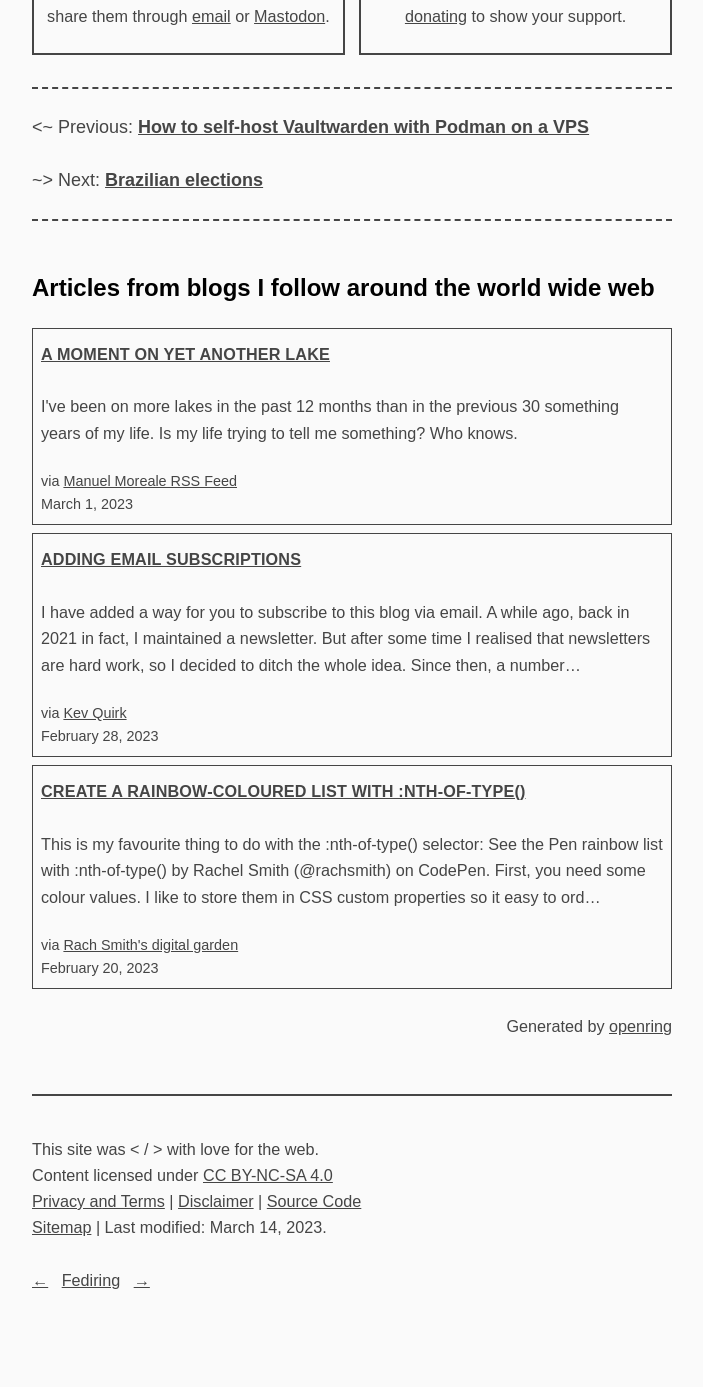
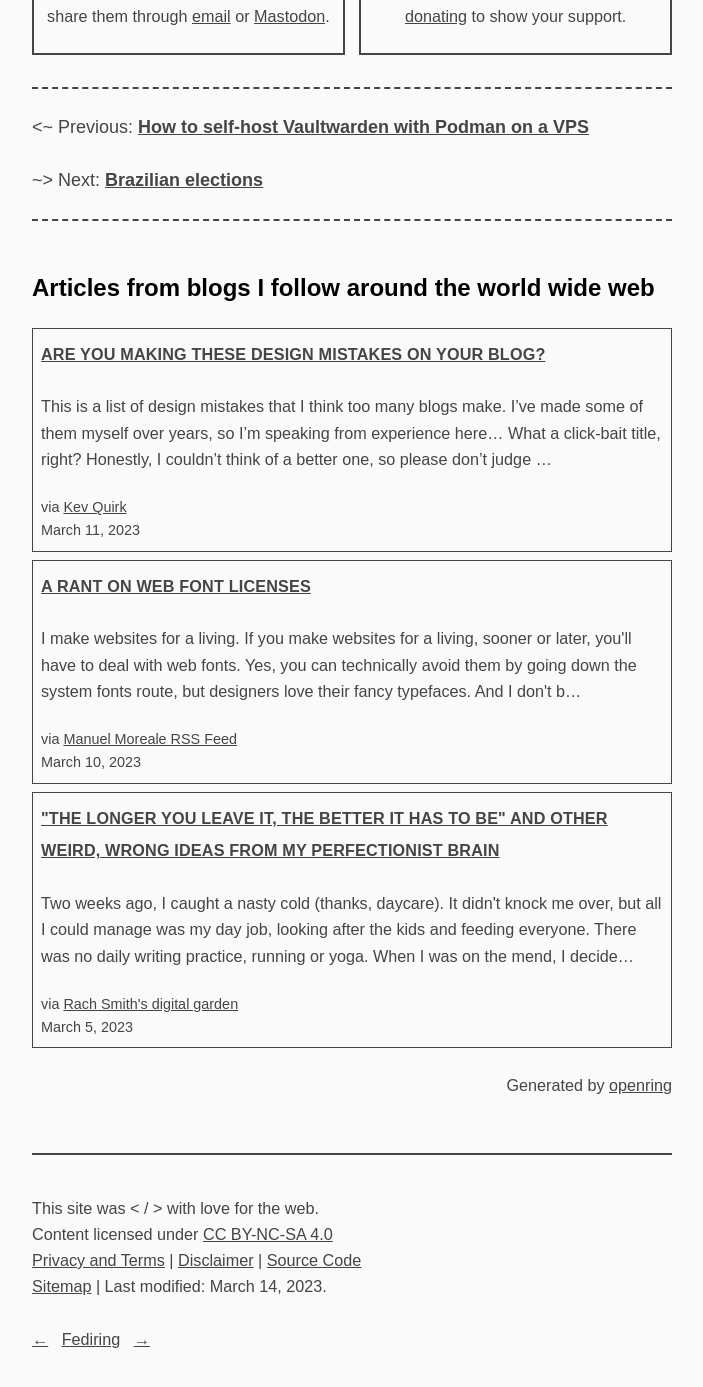
Before and after one commit to a-franca/abf.li, a Jekyll site: the page built from _posts/2022/2022-09-28-hurricane-ian.md, in a window 1280 px wide and 1400 px high, scrolled down 820 px. Shown: the top 1387 px of the window, without its empty margins (288-991 px from the left). Built offline with Jekyll 4.4.1, drawn with Linux system fonts in a browser that asks for light colours; before the commit the page ends 2161 px from its top, so only the background shows below that.

Commit message:
fetch new content

```diff
--- a/_includes/openring-out.html
+++ b/_includes/openring-out.html
@@ -5,48 +5,39 @@
 
     <div class="article">
       <h4 class="title">
-        <a href="https://manuelmoreale.com/@/page/Uirpt1PT38rlTwKE" rel="noopener noreferrer nofollow" target="_blank">A moment on yet another lake</a>
+        <a href="https://kevquirk.com/blog-design-mistakes/" rel="noopener noreferrer nofollow" target="_blank">Are you making these design mistakes on your blog?</a>
       </h4>
-      <p class="summary">I&#39;ve been on more lakes in the past 12 months than in the previous 30 something years of my life. Is my life trying to tell me something? Who knows.
-</p>
+      <p class="summary">
+          This is a list of design mistakes that I think too many blogs make. I’ve made some of them myself over years, so I’m speaking from experience here…
+
+What a click-bait title, right? Honestly, I couldn’t think of a better one, so please don’t judge …</p>
       <small class="source">
-        via <a href="https://manuelmoreale.com" rel="noopener noreferrer nofollow" target="_blank">Manuel Moreale RSS Feed</a>
+        via <a href="https://kevquirk.com" rel="noopener noreferrer nofollow" target="_blank">Kev Quirk</a>
       </small>
-      <small class="date">March 1, 2023</small>
+      <small class="date">March 11, 2023</small>
     </div>
 
     <div class="article">
       <h4 class="title">
-        <a href="https://kevquirk.com/email-subscriptions/" rel="noopener noreferrer nofollow" target="_blank">Adding Email Subscriptions</a>
+        <a href="https://manuelmoreale.com/@/page/AczvIzKXXPUQjhIz" rel="noopener noreferrer nofollow" target="_blank">A rant on web font licenses</a>
       </h4>
-      <p class="summary">
-          I have added a way for you to subscribe to this blog via email.
-
-A while ago, back in 2021 in fact, I maintained a newsletter. But after some time I realised that newsletters are hard work, so I decided to ditch the whole idea.
-
-Since then, a number…</p>
+      <p class="summary">I make websites for a living. If you make websites for a living, sooner or later, you&#39;ll have to deal with web fonts. Yes, you can technically avoid them by going down the system fonts route, but designers love their fancy typefaces. And I don&#39;t b…</p>
       <small class="source">
-        via <a href="https://kevquirk.com" rel="noopener noreferrer nofollow" target="_blank">Kev Quirk</a>
+        via <a href="https://manuelmoreale.com" rel="noopener noreferrer nofollow" target="_blank">Manuel Moreale RSS Feed</a>
       </small>
-      <small class="date">February 28, 2023</small>
+      <small class="date">March 10, 2023</small>
     </div>
 
     <div class="article">
       <h4 class="title">
-        <a href="https://rachsmith.com/create-a-rainbow-coloured-list-with-css/" rel="noopener noreferrer nofollow" target="_blank">Create a rainbow-coloured list with :nth-of-type()</a>
+        <a href="https://rachsmith.com/wrong-ideas-from-the-perfectionist/" rel="noopener noreferrer nofollow" target="_blank">&#34;The longer you leave it, the better it has to be&#34; and other weird, wrong ideas from my perfectionist brain</a>
       </h4>
-      <p class="summary">This is my favourite thing to do with the :nth-of-type() selector:
-
-  See the Pen
-  rainbow list with :nth-of-type() by Rachel Smith (@rachsmith)
-  on CodePen.
-
-
-First, you need some colour values. I like to store them in CSS custom properties so it easy to ord…</p>
+      <p class="summary">Two weeks ago, I caught a nasty cold (thanks, daycare). It didn&#39;t knock me over, but all I could manage was my day job, looking after the kids and feeding everyone. There was no daily writing practice, running or yoga.
+When I was on the mend, I decide…</p>
       <small class="source">
         via <a href="https://rachsmith.com/" rel="noopener noreferrer nofollow" target="_blank">Rach Smith&#39;s digital garden</a>
       </small>
-      <small class="date">February 20, 2023</small>
+      <small class="date">March 5, 2023</small>
     </div>
 
   </section>
```
